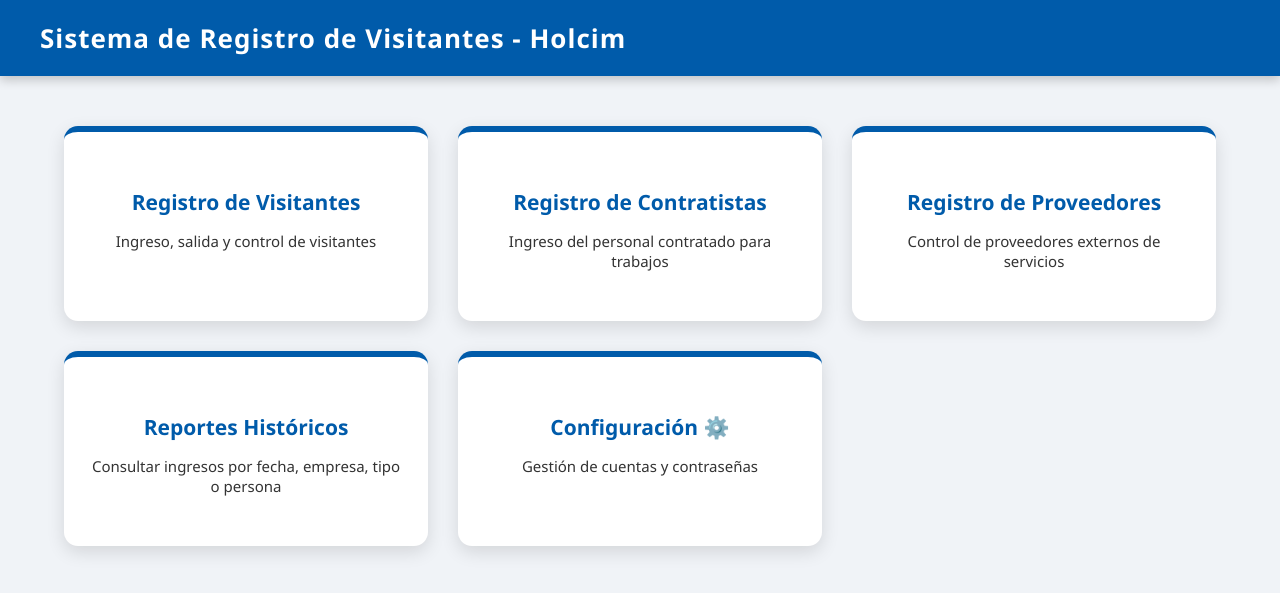
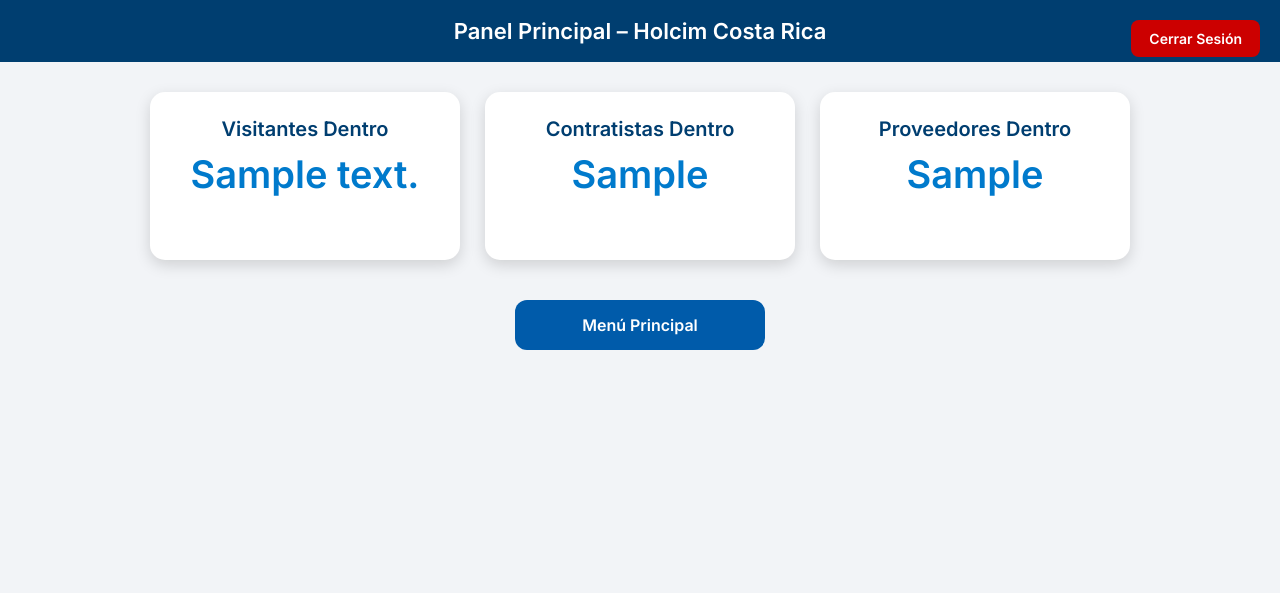
Before and after one commit to luismolinaboni22-art/Cops-K9, a Flask app: template templates/home.html in a window 1280 px wide. Shown: the top 593 px of the page. Run offline with Flask 3, Linux system fonts and the light colour scheme; the template is opened without the code that fills it: most values are stand-ins (such as "Sample title", 1, 10 or a date in 2020).

Commit message:
Update home.html

```diff
--- a/templates/home.html
+++ b/templates/home.html
@@ -2,137 +2,137 @@
 <html lang="es">
 <head>
     <meta charset="UTF-8">
-<title>Panel de Control - Holcim</title>
+    <title>Panel Principal - Holcim</title>
+
+    <link href="https://fonts.googleapis.com/css2?family=Inter:wght@300;400;600&display=swap" rel="stylesheet">
 
     <style>
         body {
+            font-family: "Inter", sans-serif;
+            background: #f2f4f7;
             margin: 0;
-        font-family: "Segoe UI", Arial;
-        background: #f0f3f7;
+            padding: 0;
         }
 
-    /* BARRA SUPERIOR */
-    .topbar {
-        background: #005baa;
-        padding: 20px 40px;
+        header {
+            background: #003e70;
+            padding: 18px;
             color: white;
-        font-size: 26px;
-        font-weight: bold;
-        letter-spacing: 1px;
-        box-shadow: 0 4px 10px rgba(0,0,0,0.2);
-    }
-
-    /* GRID DE TARJETAS */
-    .container {
-        width: 90%;
-        max-width: 1300px;
-        margin: 50px auto;
-        display: grid;
-        grid-template-columns: repeat(auto-fit, minmax(280px, 1fr));
-        gap: 30px;
-    }
-
-    .card {
-        background: white;
-        padding: 35px 25px;
-        border-radius: 14px;
-        text-align: center;
-        box-shadow: 0 6px 18px rgba(0,0,0,0.12);
-        cursor: pointer;
-        transition: all .25s ease-in-out;
-        border-top: 6px solid #005baa;
-        position: relative;
-    }
-
-    .card:hover {
-        transform: translateY(-6px);
-        box-shadow: 0 12px 28px rgba(0,0,0,0.18);
-    }
-
-    .card h3 {
-        margin-bottom: 10px;
-        font-size: 21px;
-        color: #005baa;
-        font-weight: bold;
-    }
-
-    .card p {
-        color: #333;
-        font-size: 15px;
-    }
-
-    /* Submenú de Configuración */
-    .submenu {
-        display: none;
-        margin-top: 15px;
+            font-size: 22px;
+            font-weight: 600;
             text-align: center;
         }
 
-    .submenu button {
-        width: 80%;
-        padding: 10px;
-        margin: 5px 0;
+        .container {
+            width: 90%;
+            margin: 30px auto;
+        }
+
+        /* Tarjetas flotantes */
+        .stats-boxes {
+            display: flex;
+            gap: 25px;
+            justify-content: center;
+            flex-wrap: wrap;
+        }
+
+        .box {
+            background: white;
+            width: 260px;
+            padding: 25px;
+            border-radius: 15px;
+            box-shadow: 0 5px 15px rgba(0,0,0,0.15);
+            text-align: center;
+            transition: 0.3s;
+        }
+
+        .box:hover {
+            transform: translateY(-5px);
+            box-shadow: 0 7px 20px rgba(0,0,0,0.20);
+        }
+
+        .box h3 {
+            margin: 0;
+            font-size: 20px;
+            color: #003e70;
+        }
+
+        .box p {
+            margin-top: 10px;
+            font-size: 38px;
+            font-weight: 700;
+            color: #007acc;
+        }
+
+        /* Botón */
+        .btn-menu {
+            display: block;
+            width: 220px;
+            margin: 40px auto;
+            padding: 15px;
+            text-align: center;
             background: #005baa;
             color: white;
-        border: none;
-        border-radius: 6px;
-        font-weight: bold;
-        cursor: pointer;
-        transition: background 0.2s;
+            font-weight: 600;
+            text-decoration: none;
+            border-radius: 12px;
+            transition: 0.3s;
         }
 
-    .submenu button:hover {
+        .btn-menu:hover {
             background: #004b8c;
         }
+
+        /* Botón cerrar sesión */
+        .logout {
+            position: absolute;
+            right: 20px;
+            top: 20px;
+            background: #cc0000;
+            color: white;
+            padding: 10px 18px;
+            border-radius: 8px;
+            text-decoration: none;
+            font-size: 14px;
+            font-weight: 600;
+        }
+
+        .logout:hover {
+            background: #990000;
+        }
     </style>
-
-<script>
-function toggleSubmenu() {
-    const menu = document.getElementById("configMenu");
-    menu.style.display = (menu.style.display === "none" || menu.style.display === "") ? "block" : "none";
-}
-</script>
 </head>
 
 <body>
 
-<div class="topbar">Sistema de Registro de Visitantes - Holcim</div>
+<header>
+    Panel Principal – Holcim Costa Rica
+    <a href="/logout" class="logout">Cerrar Sesión</a>
+</header>
 
 <div class="container">
 
-    <!-- Visitantes -->
-    <div class="card" onclick="location.href='/registro'">
-        <h3>Registro de Visitantes</h3>
-        <p>Ingreso, salida y control de visitantes</p>
+    <!-- Tarjetas flotantes -->
+    <div class="stats-boxes">
+
+        <div class="box">
+            <h3>Visitantes Dentro</h3>
+            <p>{{ visitantes_dentro }}</p>
         </div>
 
-    <!-- Contratistas -->
-    <div class="card" onclick="location.href='/contratistas'">
-        <h3>Registro de Contratistas</h3>
-        <p>Ingreso del personal contratado para trabajos</p>
+        <div class="box">
+            <h3>Contratistas Dentro</h3>
+            <p>{{ contratistas_dentro }}</p>
         </div>
 
-    <!-- Proveedores -->
-    <div class="card" onclick="location.href='/proveedores'">
-        <h3>Registro de Proveedores</h3>
-        <p>Control de proveedores externos de servicios</p>
+        <div class="box">
+            <h3>Proveedores Dentro</h3>
+            <p>{{ proveedores_dentro }}</p>
         </div>
 
-    <!-- Reportes -->
-    <div class="card" onclick="location.href='/reportes'">
-        <h3>Reportes Históricos</h3>
-        <p>Consultar ingresos por fecha, empresa, tipo o persona</p>
     </div>
 
-    <!-- Configuración de Usuarios con submenú -->
-    <div class="card" onclick="toggleSubmenu()">
-        <h3>Configuración ⚙️</h3>
-        <p>Gestión de cuentas y contraseñas</p>
-        <div class="submenu" id="configMenu">
-            <button onclick="location.href='/crear_usuario'">Crear Usuario</button>
-            <button onclick="location.href='/cambiar_password'">Cambiar Contraseña</button>
-        </div>
-    </div>
+    <a href="/menu" class="btn-menu">Menú Principal</a>
 
 </div>
 
```
Lines whose indentation alone changed are shown as unchanged.
